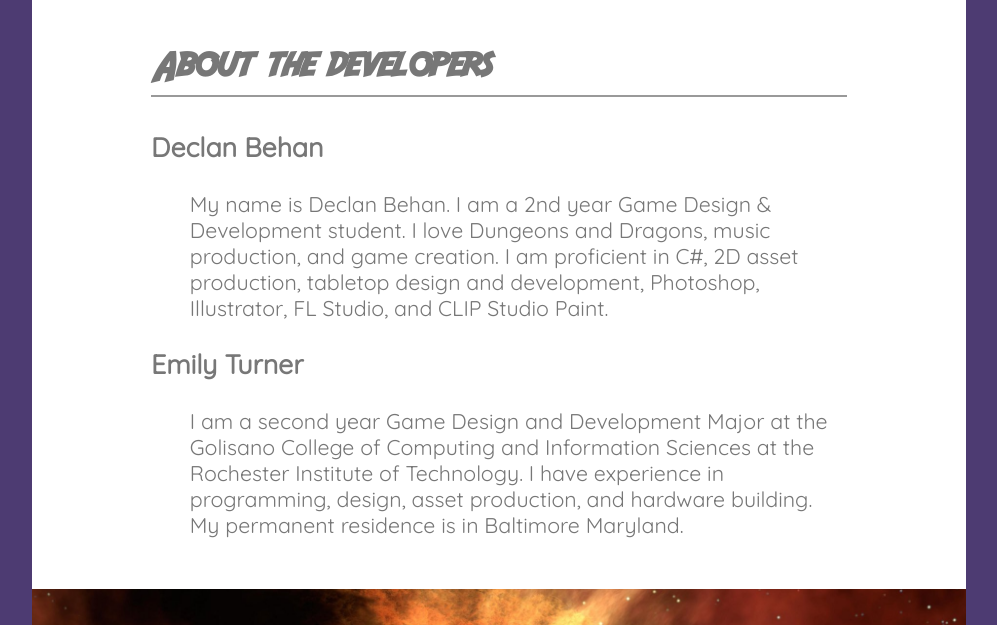
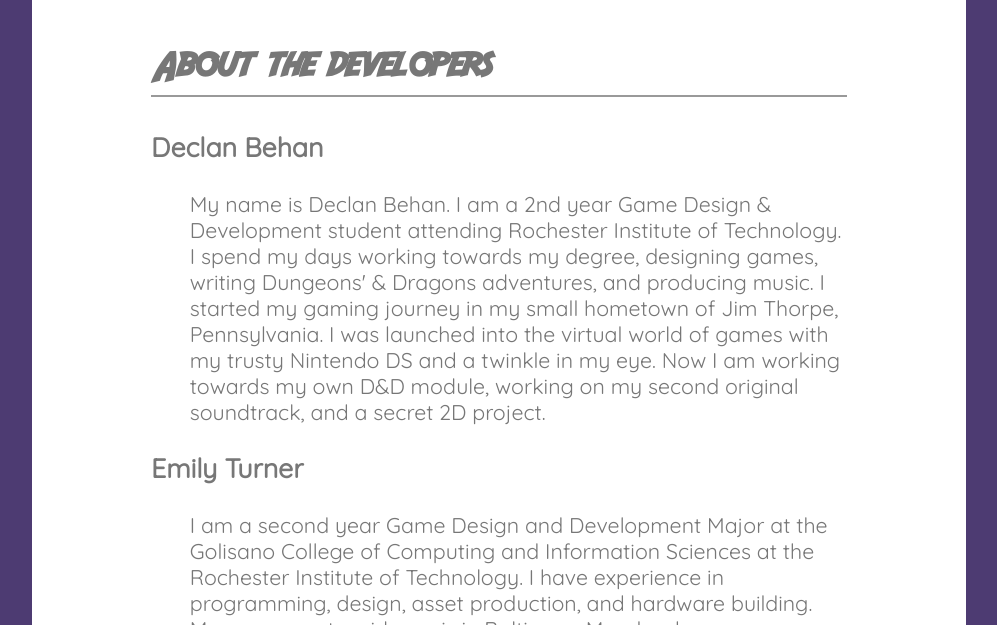
Before and after one commit to ekt003/IGME230Project3, a plain HTML site: page ProjectIPRE(Proposal)/index.html in a window 1280 px wide. Shown: the part 690-1315 px from the top of the page, without its empty margins (141-1138 px from the left). Drawn offline with Linux system fonts and the light colour scheme; a web font is replaced by a local one.

Commit message:
Rewrite on personal bio

```diff
--- a/ProjectIPRE(Proposal)/index.html
+++ b/ProjectIPRE(Proposal)/index.html
@@ -45,7 +45,7 @@
           <h2>About the developers</h2>
               <h3 class="nameTag">Declan Behan</h3>
               <p class="nameDesc">
-                  My name is Declan Behan. I am a 2nd year Game Design & Development student. I love Dungeons and Dragons, music production, and game creation. I am proficient in C#, 2D asset production, tabletop design and development, Photoshop, Illustrator, FL Studio, and CLIP Studio Paint.
+                  My name is Declan Behan. I am a 2nd year Game Design & Development student attending Rochester Institute of Technology. I spend my days working towards my degree, designing games, writing Dungeons' & Dragons adventures, and producing music. I started my gaming journey in my small hometown of Jim Thorpe, Pennsylvania. I was launched into the virtual world of games with my trusty Nintendo DS and a twinkle in my eye. Now I am working towards my own D&D module, working on my second original soundtrack, and a secret 2D project.
               </p>
               <h3 class="nameTag">Emily Turner</h3>
               <p class="nameDesc">
```
